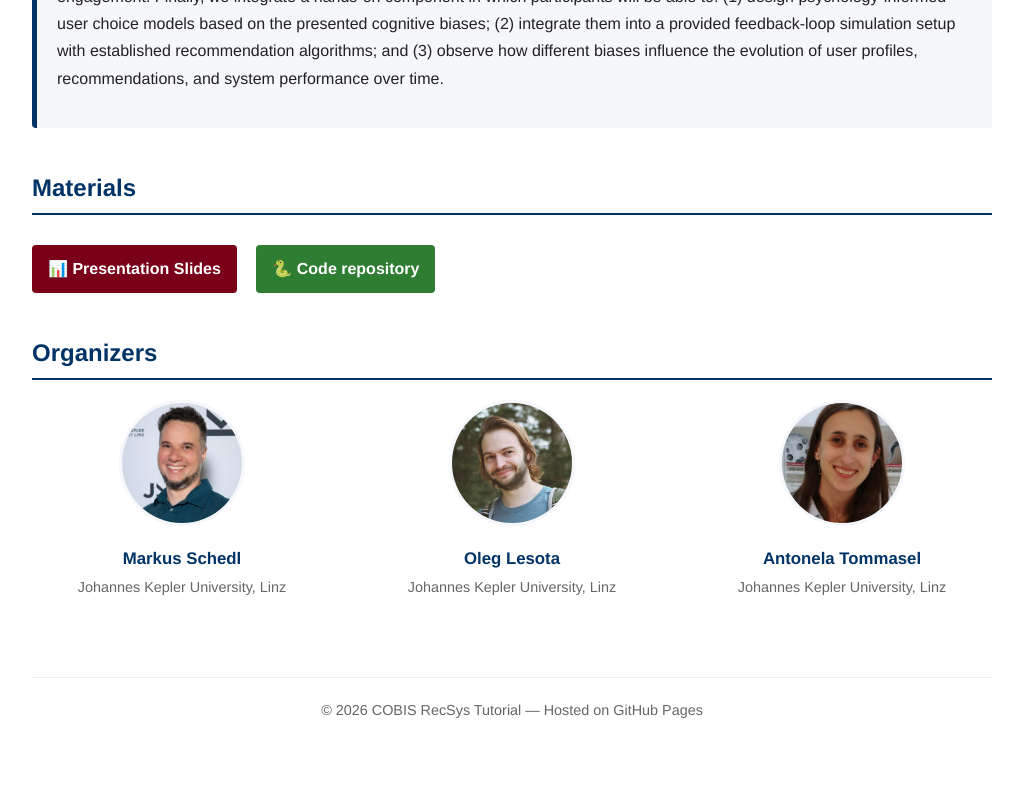
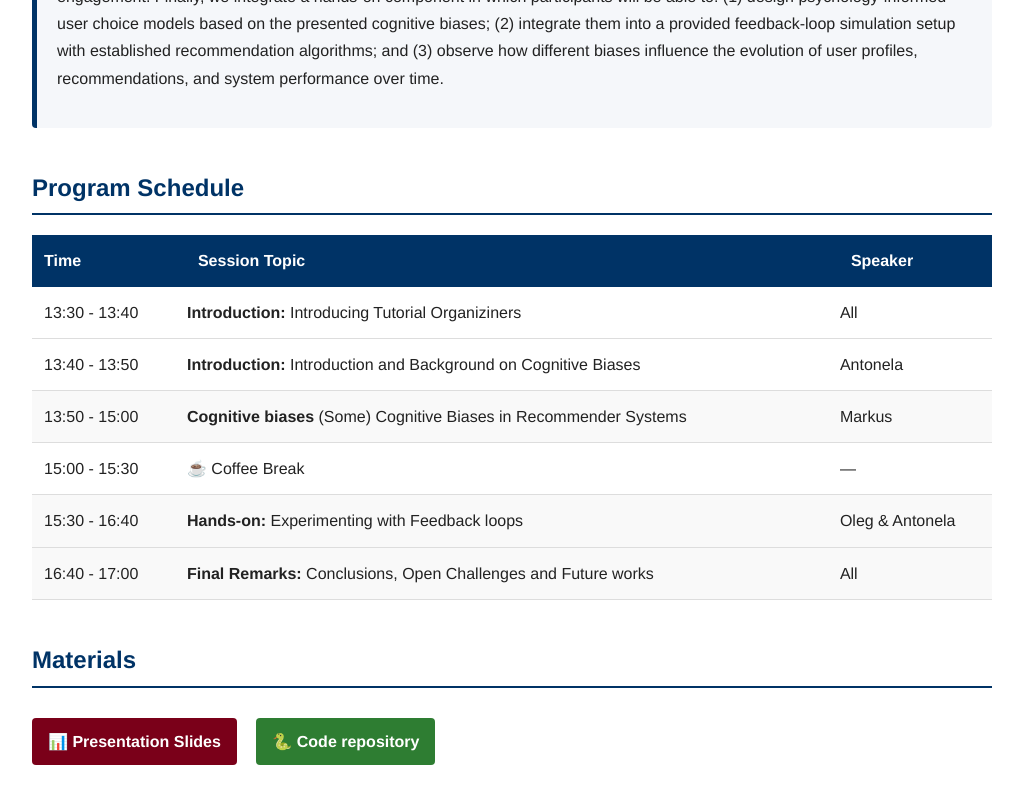
Before and after one commit to CPJKU/cobis_rs_recsys2026, a plain HTML site: page index.html in a window 1280 px wide. Shown: the part 618-1415 px from the top of the page, without its empty margins (128-1151 px from the left). Before the commit the page ends 1390 px from the top, so only its background shows below. Drawn offline with Linux system fonts and the light colour scheme.

Commit message:
Added schedule

```diff
--- a/index.html
+++ b/index.html
@@ -173,6 +173,51 @@
       </div>
     </section>
 
+ <h2>Program Schedule</h2>
+  <table style="width:100%; border-collapse: collapse; margin-top: 20px;">
+    <thead>
+      <tr style="background-color: #003366; color: white; text-align: left;">
+        <th style="padding: 12px;">Time</th>
+        <th style="padding: 12px;">Session Topic</th>
+        <th style="padding: 12px;">Speaker</th>
+      </tr>
+    </thead>
+    <tbody>
+     <tr style="border-bottom: 1px solid #ddd;">
+        <td style="padding: 12px;">13:30 - 13:40</td>
+        <td><strong>Introduction:</strong> Introducing Tutorial Organiziners</td>
+        <td>All</td>
+      </tr>
+      <tr style="border-bottom: 1px solid #ddd;">
+        <td style="padding: 12px;">13:40 - 13:50</td>
+        <td><strong>Introduction:</strong> Introduction and Background on Cognitive Biases
+</td>
+        <td>Antonela</td>
+      </tr>
+      <tr style="border-bottom: 1px solid #ddd; background-color: #f9f9f9;">
+        <td style="padding: 12px;">13:50 - 15:00</td>
+        <td><strong>Cognitive biases</strong> (Some) Cognitive Biases in Recommender Systems
+</td>
+        <td>Markus</td>
+      </tr>
+      <tr style="border-bottom: 1px solid #ddd;">
+        <td style="padding: 12px;">15:00 - 15:30</td>
+        <td>☕ Coffee Break</td>
+        <td>—</td>
+      </tr>
+      <tr style="border-bottom: 1px solid #ddd; background-color: #f9f9f9;">
+        <td style="padding: 12px;">15:30 - 16:40</td>
+        <td><strong>Hands-on:</strong> Experimenting with Feedback loops</td>
+        <td>Oleg & Antonela</td>
+      </tr>
+     <tr style="border-bottom: 1px solid #ddd; background-color: #f9f9f9;">
+        <td style="padding: 12px;">16:40 - 17:00</td>
+        <td><strong>Final Remarks:</strong> Conclusions, Open Challenges and Future works</td>
+        <td>All</td>
+      </tr>
+    </tbody>
+  </table>
+
     <h2>Materials</h2>
 
   <div class="materials-container">
```
